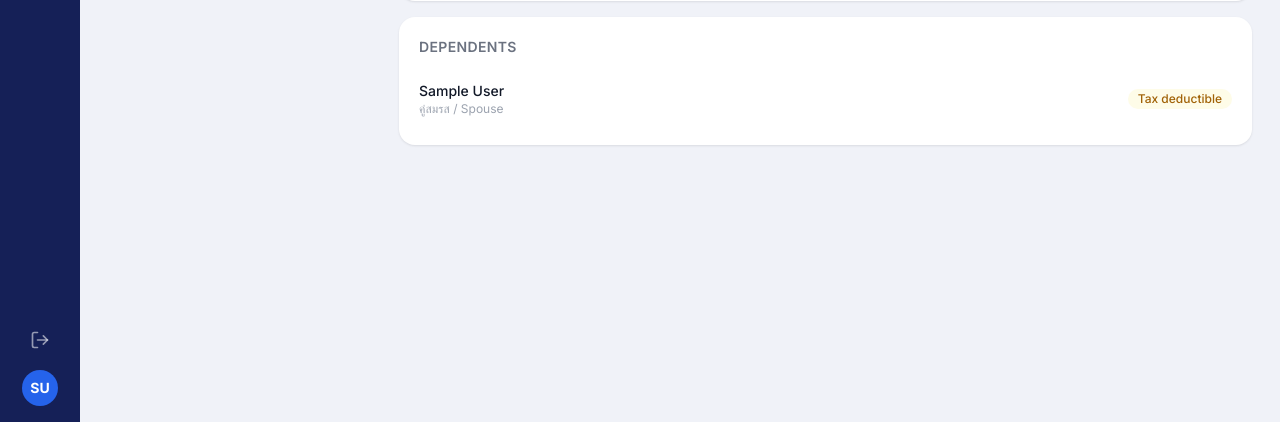
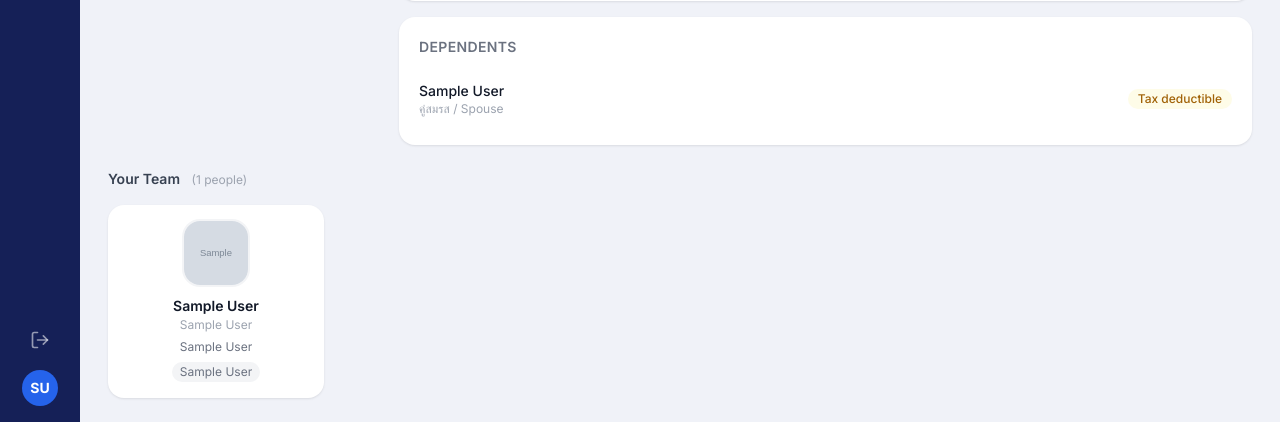
Before and after one commit to ProvaAsia/HRMS, a Django app: page /employees/1/ in a window 1280 px wide. Shown: the part 579-1001 px from the top of the page. Run offline with Django 4.2, Linux system fonts and the light colour scheme; a user stored in the database is signed in; tables that the repository leaves empty hold one stand-in row (values such as "Sample post"); grey boxes marked "Sample" are stand-in pictures; some libraries are stand-ins or nearby versions.

Commit message:
feat: add Your Team card grid to employee profile detail page

```diff
--- a/employees/views.py
+++ b/employees/views.py
@@ -99,9 +99,15 @@ def employee_detail(request, pk):
             return redirect('dashboard')
         can_edit = False
 
+    # Direct reports ของ profile นั้น (สำหรับแสดง Your Team)
+    subordinates = EmployeeProfile.objects.filter(
+        direct_manager=profile
+    ).select_related('department').order_by('first_name_en')
+
     return render(request, 'employees/detail.html', {
         'profile': profile,
         'can_edit': can_edit,
+        'subordinates': subordinates,
     })
 
 
--- a/templates/employees/detail.html
+++ b/templates/employees/detail.html
@@ -172,4 +172,47 @@
 
   </div>
 </div>
+
+<!-- Your Team (direct reports of this profile) -->
+{% if subordinates %}
+<div class="mt-6">
+  <h3 class="font-semibold text-gray-700 text-sm mb-4">
+    Your Team
+    <span class="ml-2 text-xs font-normal text-gray-400">({{ subordinates.count }} people)</span>
+  </h3>
+  <div class="grid grid-cols-2 sm:grid-cols-3 md:grid-cols-4 lg:grid-cols-5 gap-4">
+    {% for p in subordinates %}
+    <a href="{% url 'employee_detail' p.pk %}"
+       class="card p-4 flex flex-col items-center text-center gap-3 hover:shadow-md hover:-translate-y-0.5 transition-all duration-150 cursor-pointer group">
+      {% if p.photo %}
+      <img src="{{ p.photo.url }}"
+           class="w-16 h-16 rounded-2xl object-cover ring-2 ring-gray-100 group-hover:ring-blue-200 transition-all">
+      {% else %}
+      <div class="w-16 h-16 rounded-2xl flex items-center justify-center text-white font-bold text-lg"
+           style="background: linear-gradient(135deg, #3B82F6, #6366F1);">
+        {{ p.first_name_en.0 }}{{ p.last_name_en.0 }}
+      </div>
+      {% endif %}
+      <div class="w-full">
+        <p class="font-semibold text-gray-900 text-sm leading-tight truncate group-hover:text-blue-700 transition-colors">
+          {{ p.first_name_en }} {{ p.last_name_en }}
+        </p>
+        {% if p.first_name_th %}
+        <p class="text-xs text-gray-400 truncate mt-0.5">{{ p.first_name_th }} {{ p.last_name_th }}</p>
+        {% endif %}
+        {% if p.job_title %}
+        <p class="text-xs text-gray-500 mt-1.5 line-clamp-2 leading-tight">{{ p.job_title }}</p>
+        {% endif %}
+        {% if p.department %}
+        <span class="inline-block mt-2 px-2 py-0.5 rounded-full text-xs bg-gray-100 text-gray-500">
+          {{ p.department.name }}
+        </span>
+        {% endif %}
+      </div>
+    </a>
+    {% endfor %}
+  </div>
+</div>
+{% endif %}
+
 {% endblock %}
```
